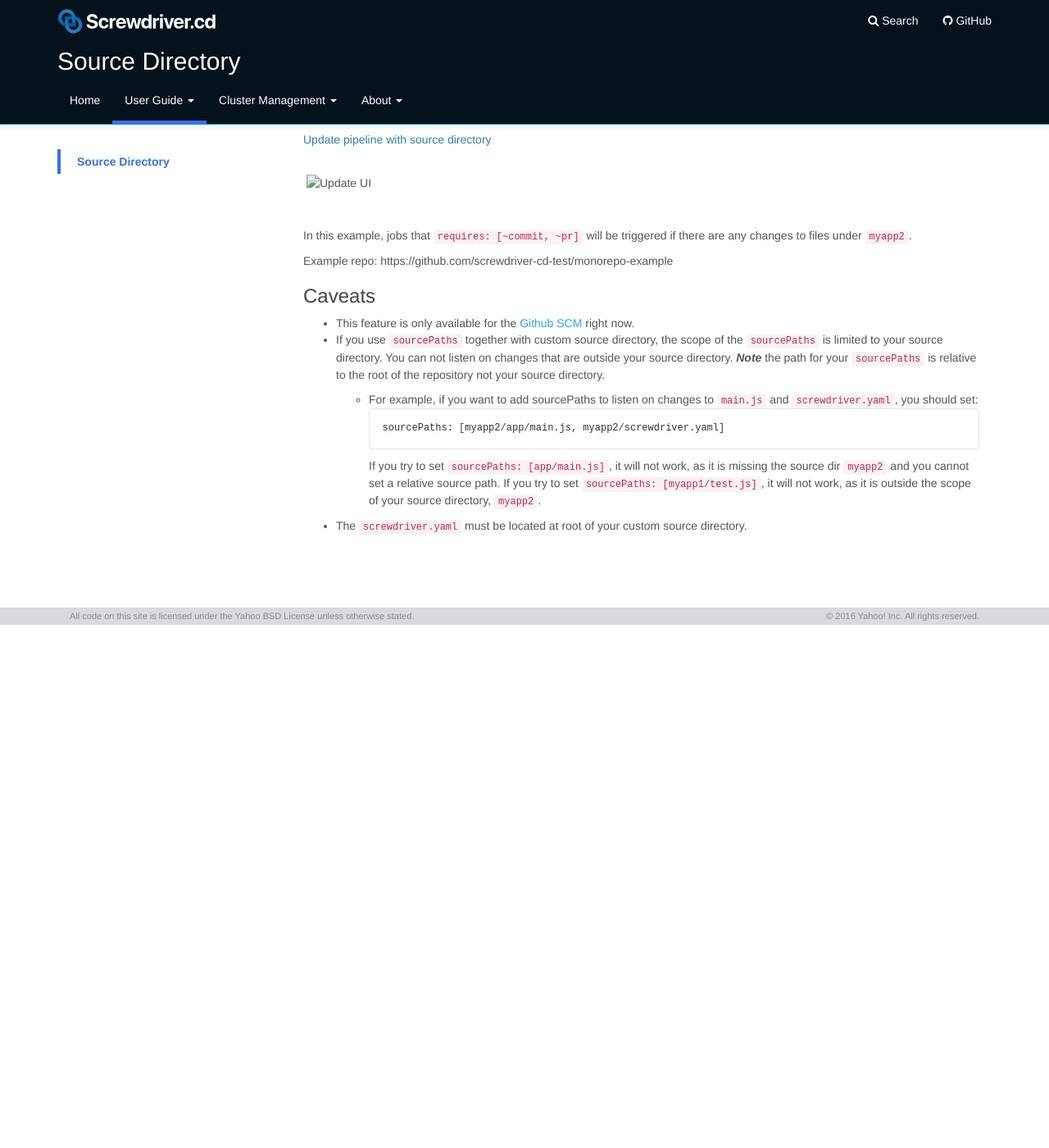
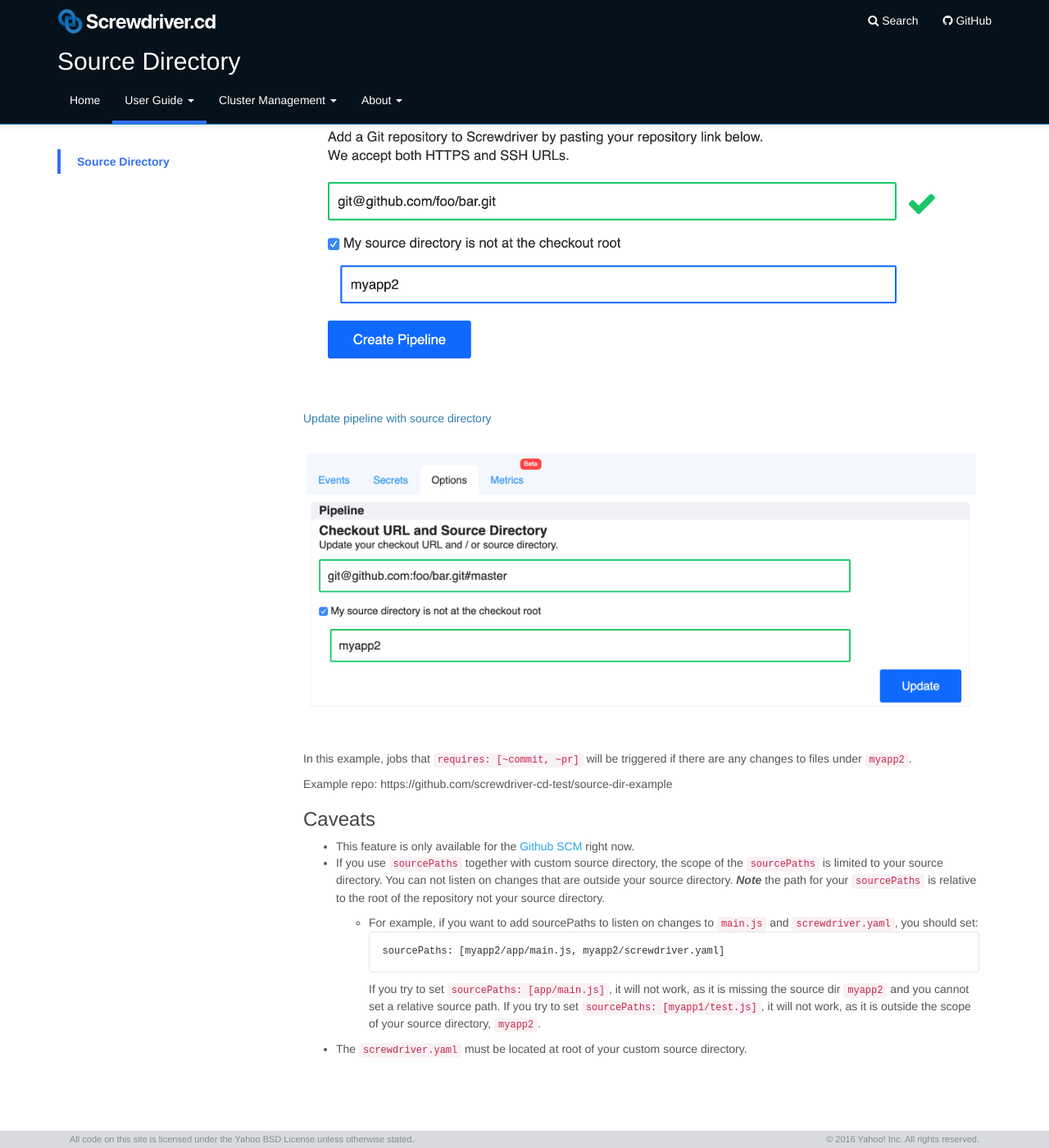
Before and after one commit to screwdriver-cd/guide, a Jekyll site: the page built from docs/user-guide/configuration/sourceDirectory.md, in a window 1280 px wide and 1400 px high, scrolled down 654 px. Shown: the whole window at 82% size. Built offline with Jekyll 4.4.1, drawn with Linux system fonts in a browser that asks for light colours; before the commit the page ends 1416 px from its top, so only the background shows below that.

Commit message:
fix: Links on sourceDir doc (#391)

````diff
--- a/docs/user-guide/configuration/sourceDirectory.md
+++ b/docs/user-guide/configuration/sourceDirectory.md
@@ -34,14 +34,14 @@ Given a repository with the file structure depicted below:
 ```
 
 ##### Create pipeline with source directory
-![Create UI](../../assets/source-directory-create.png)
+![Create UI](../assets/source-directory-create.png)
 
 ##### Update pipeline with source directory
-![Update UI](../../assets/source-directory-update.png)
+![Update UI](../assets/source-directory-update.png)
 
 In this example, jobs that `requires: [~commit, ~pr]` will be triggered if there are any changes to files under `myapp2`.
 
-Example repo: https://github.com/screwdriver-cd-test/monorepo-example
+Example repo: https://github.com/screwdriver-cd-test/source-dir-example
 
 ### Caveats
 - This feature is only available for the [Github SCM](https://github.com/screwdriver-cd/scm-github) right now.
````
